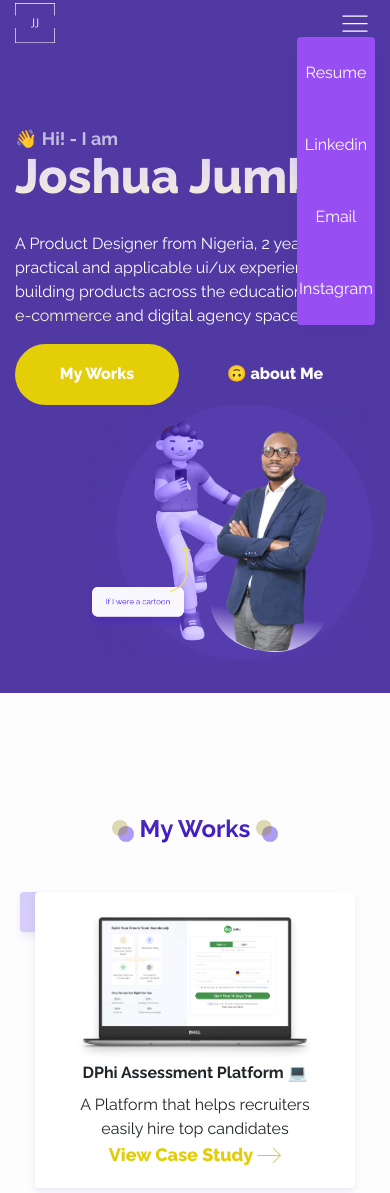
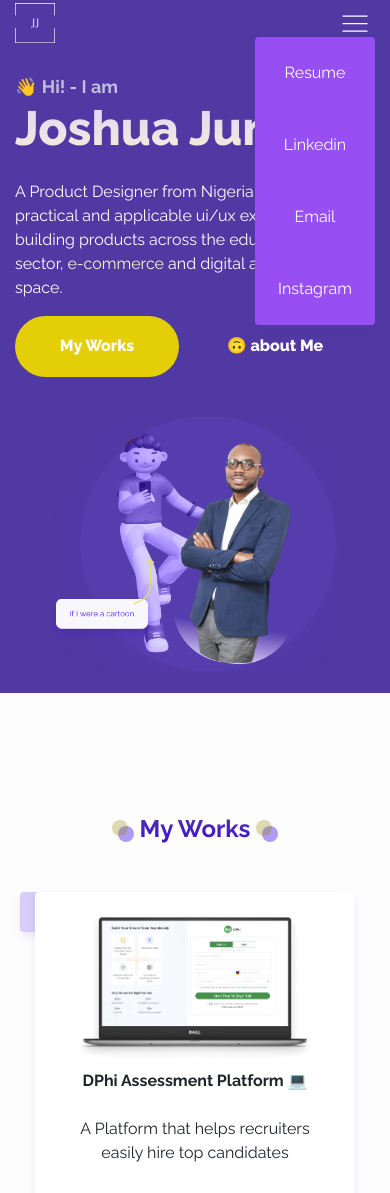
Before and after one commit to jhosuer/joshbio, a plain HTML site: page index.html in a window 390 px wide. Shown: the part 47-1240 px from the top of the page. Drawn offline with nearby package versions, Linux system fonts and the light colour scheme.

Commit message:
made changes to mobile view

```diff
--- a/css/index.css
+++ b/css/index.css
@@ -401,7 +401,7 @@ caption {
   position: absolute;
   top: 34px;
   width: 40%;
-  padding: 0px;
+  padding: 0px 40px;
   border-radius: 4px;
   margin: 0px;
   background-color: #974FF4;
@@ -450,6 +450,17 @@ caption {
   .work-bg-secondary {
     margin-bottom: 120px;
   }
+  .workscontent .work-bg .contentbody {
+    display: flex;
+    align-items: center;
+    flex-direction: column;
+  }
+ .workscontent .work-bg .contentbody h6 {
+    margin: 8px 0px;
+  }
+  .workscontent .work-bg .contentbody p {
+    margin: 16px 0px;
+  }
   .projectassess {
     display: flex;
     justify-content: center;
@@ -462,16 +473,20 @@ caption {
   }
   .projectassess p {
     max-width: 400px;
-    margin:  0 auto;
+    margin:  0px auto;
 
   }
-
-
   .projectassess a {
-    margin: 40px 0px;
+    /*margin: 40px 0px;*/
   }
   .aboutme .image .body {
     flex-direction: column;
+  }
+
+  .herosection div .image {
+    display: flex;
+    margin: 40px 0px;
+    align-items: center;
   }
 
   footer h3 {
@@ -490,6 +505,13 @@ caption {
 }
 
 @media screen and (max-width: 428px) {
+  .herosection div h1 {
+    max-width: 340px;
+  }
+   .herosection div p, .aboutme .content p {
+    max-width: 320px;
+  }
+
 
   .work-bg, .work-bg-secondary {
     max-width: 320px;
@@ -509,11 +531,32 @@ caption {
     max-width: 240px;
     text-align: center;
   }
-   footer p {
+  footer p {
     max-width: 240px;
     text-align: center;
   }
+  footer ul {
+    padding: 0px;
+  }
+
+  footer ul li {
+    margin:  40px 0px;
+  }
+
+  footer ul li:last-child {
+    margin:  40px 0px;
+  }
+
   .p3 .work-bg-secondary {
     left: 0%;
+  }
+
+  .navigation ul {
+    padding: 0px 60px;
+  }
+
 }
+
+@media screen and (max-width: 360px) {
+
 }
--- a/index.html
+++ b/index.html
@@ -43,7 +43,7 @@
 		</section>
 		<section class="container-fluid herosection">
 			<div class="row">
-				<div class="col-md-6 content">
+				<div class="col-md-6 col-12 content">
 					<h5 data-aos="fade-up">👋 Hi! - I am</h5>
 					<h1 class="animated infinite bounce slow delay-5s">Joshua Jumbo</h1>
 					<p data-aos="fade-up">A Product Designer from Nigeria, 2 years of practical and applicable ui/ux experience building products across the educational sector, <span>e-commerce</span> and digital agency space.</p>
@@ -52,7 +52,7 @@
 						<a href="aboutus.html" class="primarybuttonoutline" data-aos="fade-up"> 🙃 about Me</a>
 					</div>
 				</div>
-				<div class="col-md-6 image">
+				<div class="col-md-6 col-12 image">
 					<img src="img/hero-img.png" alt="Hero Image (A picture of how I look)" data-aos="fade-up">
 				</div>
 			</div>
@@ -70,7 +70,7 @@
 							<div class="col-md-5 image">
 								<img src="img/dell-laptop.png" alt="a dell laptop showing dphi assessment login">
 							</div>
-							<div class="col-md-5 offset-md-1">
+							<div class="col-md-5 offset-md-1 contentbody">
 								<h6>DPhi Assessment Platform 💻</h6>
 								<p>A Platform that helps recruiters easily hire top candidates</p>
 								<a href="assess.html" class="tertiarybuttonghost">View Case Study&nbsp;<img src="img/arrow-right.svg" alt="forward arrow"></a>
@@ -87,7 +87,7 @@
 							<div class="col-md-5 image">
 								<img src="img/churchvest-mockup.png" alt="a dell laptop showing dphi assessment login">
 							</div>
-							<div class="col-md-5 offset-md-1">
+							<div class="col-md-5 offset-md-1 contentbody">
 								<h6>Churchvest 💻</h6>
 								<p>A Platform that helps churches easily manage their church activities and its members.</p>
 								<a href="churchvest.html" class="tertiarybuttonghost">View Case Study&nbsp;<img src="img/arrow-right.svg" alt="forward arrow"></a>
@@ -104,7 +104,7 @@
 							<div class="col-md-5 image">
 								<img src="img/heynigeria-mockup.png" alt="a dell laptop showing dphi assessment login">
 							</div>
-							<div class="col-md-5 offset-md-1">
+							<div class="col-md-5 offset-md-1 contentbody">
 								<h6>Hey Nigeria 📱</h6>
 								<p>A shipping platform with a wallet, a gamification experience and more.</p>
 								<a href="heynigeria.html" class="tertiarybuttonghost">View Case Study&nbsp;<img src="img/arrow-right.svg" alt="forward arrow"></a>
@@ -121,7 +121,7 @@
 							<div class="col-md-5 image">
 								<img src="img/dphi-landing-mockup.png" alt="a dell laptop showing dphi assessment login">
 							</div>
-							<div class="col-md-5 offset-md-1">
+							<div class="col-md-5 offset-md-1 contentbody">
 								<h6>DPhi’s Landing Pages 💻</h6>
 								<p>Redesigning the existing landing pages for DPhi to better represent its brand</p>
 								<a href="dphilanding.html" class="tertiarybuttonghost">View Case Study&nbsp;<img src="img/arrow-right.svg" alt="forward arrow"></a>
--- a/js/index.js
+++ b/js/index.js
@@ -7,11 +7,19 @@ y.addEventListener('click', foo);
 
 function foo() {
   let x = document.querySelectorAll('.navigation ul li');
+    // for (i = 0; i < x.length; i++) {
+    //   if (x[i].style.display != "flex"){
+    //     x[i].style.display = "flex";
+    //   } else {
+    //     x[i].style.display = "none";
+    //   }
+
+    // }
     for (i = 0; i < x.length; i++) {
-      if (x[i].style.display != "flex"){
+      if (x[i].style.display == "flex"){
+        x[i].style.display = "none";
+      } else {
         x[i].style.display = "flex";
-      } else {
-        x[i].style.display = "none";
       }
 
     }
```
